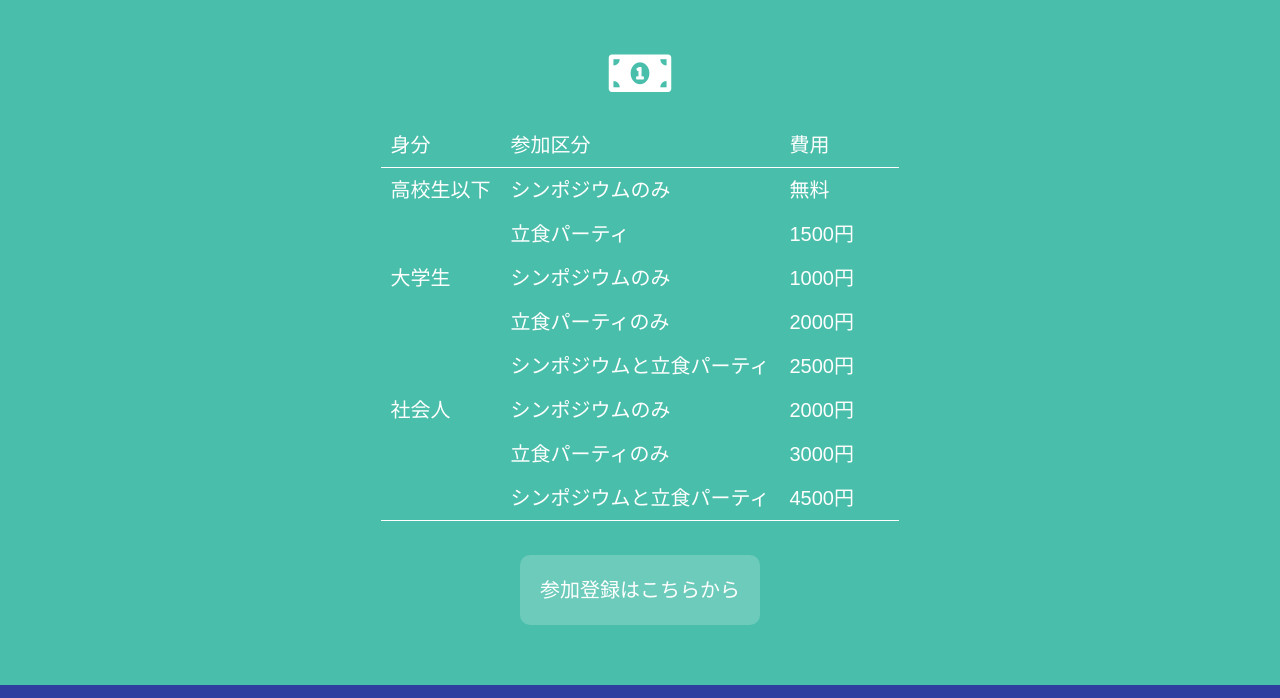
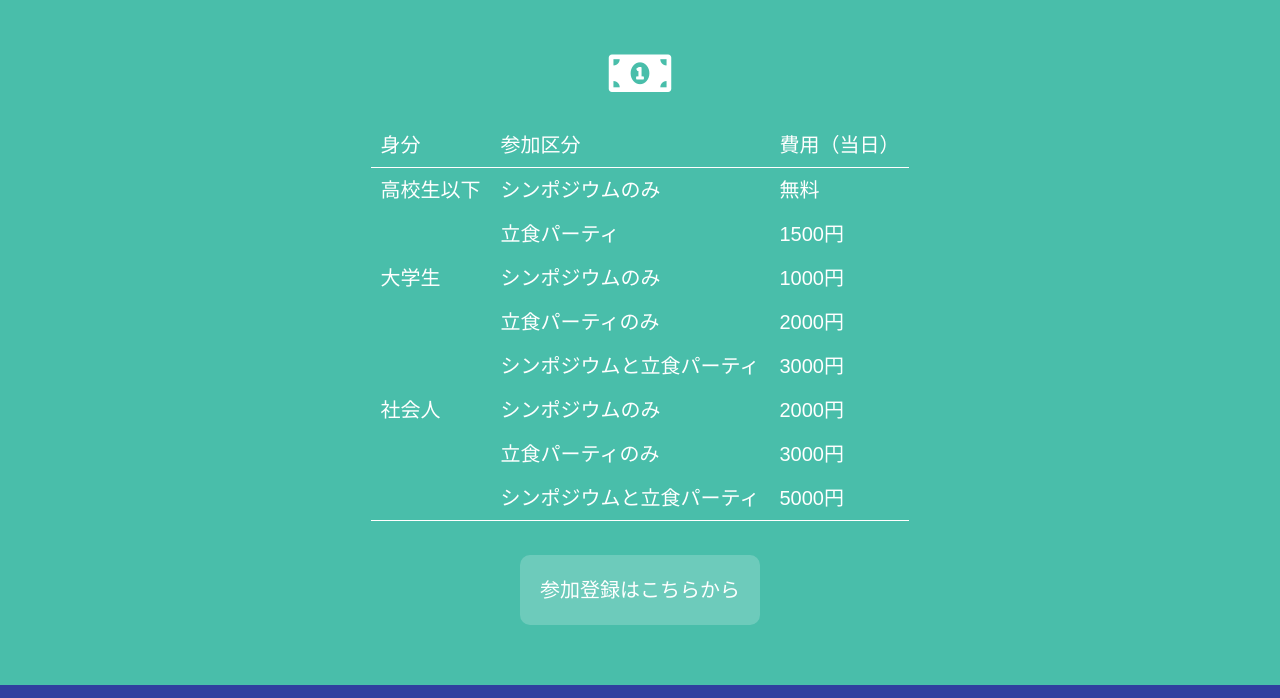
Before and after one commit to analokmaus/mechta2018, a plain HTML site: page index.html in a window 1280 px wide. Shown: the part 4660-5358 px from the top of the page. Drawn offline with nearby package versions, Linux system fonts and the light colour scheme; a web font is replaced by a local one.

Commit message:
当日情報の更新

```diff
--- a/index.html
+++ b/index.html
@@ -203,7 +203,7 @@
               <tr>
                 <th>身分</th>
                 <th>参加区分</th>
-                <th>費用</th>
+                <th>費用（当日）</th>
               </tr>
             </thead>
             <tbody>
@@ -227,7 +227,7 @@
               </tr>
               <tr>
                 <td>シンポジウムと立食パーティ</td>
-                <td>2500円</td>
+                <td>3000円</td>
               </tr>
               <tr>
                 <th rowspan="3">社会人</th>
@@ -240,7 +240,7 @@
               </tr>
               <tr>
                 <td>シンポジウムと立食パーティ</td>
-                <td>4500円</td>
+                <td>5000円</td>
               </tr>
             </tbody>
           </table>
```
